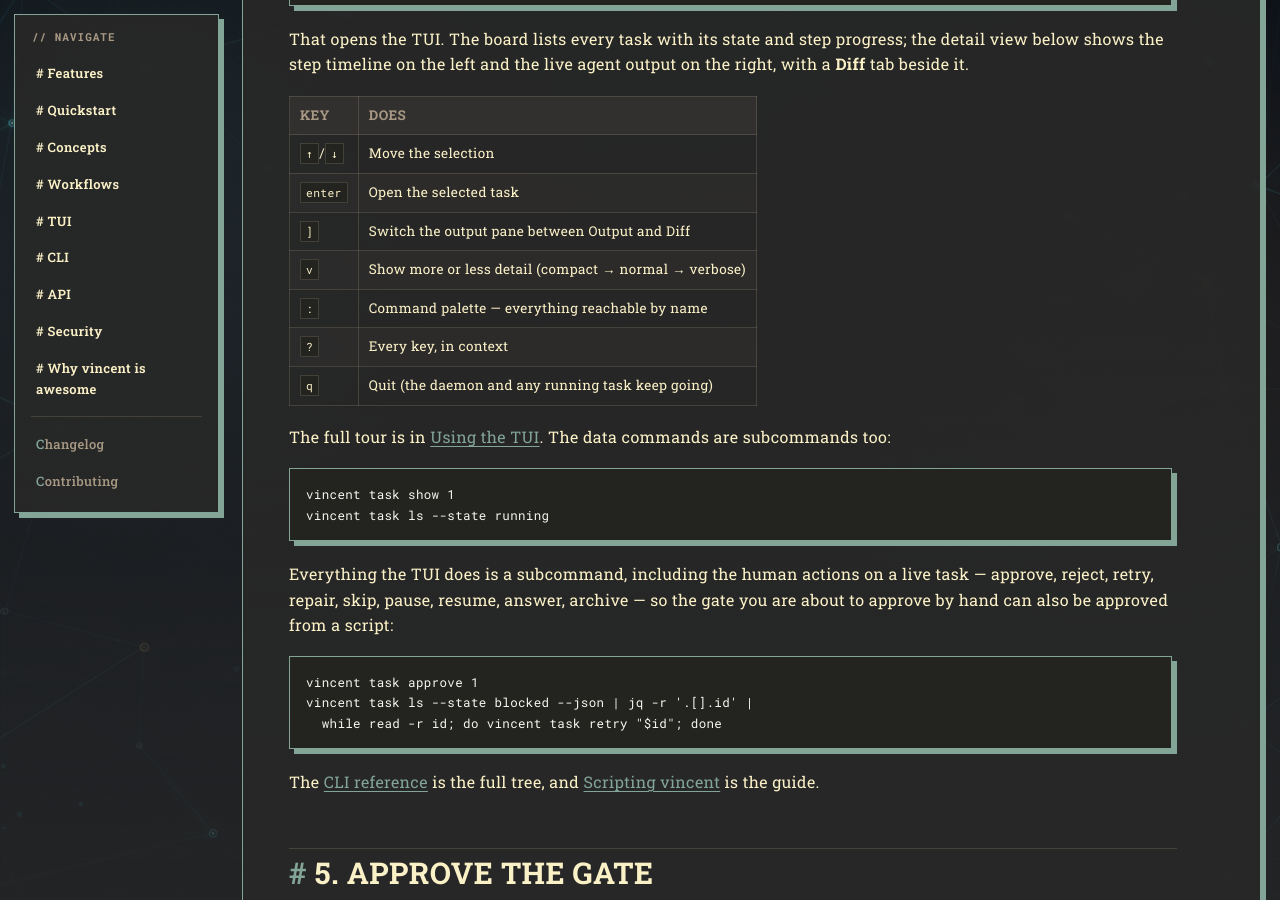
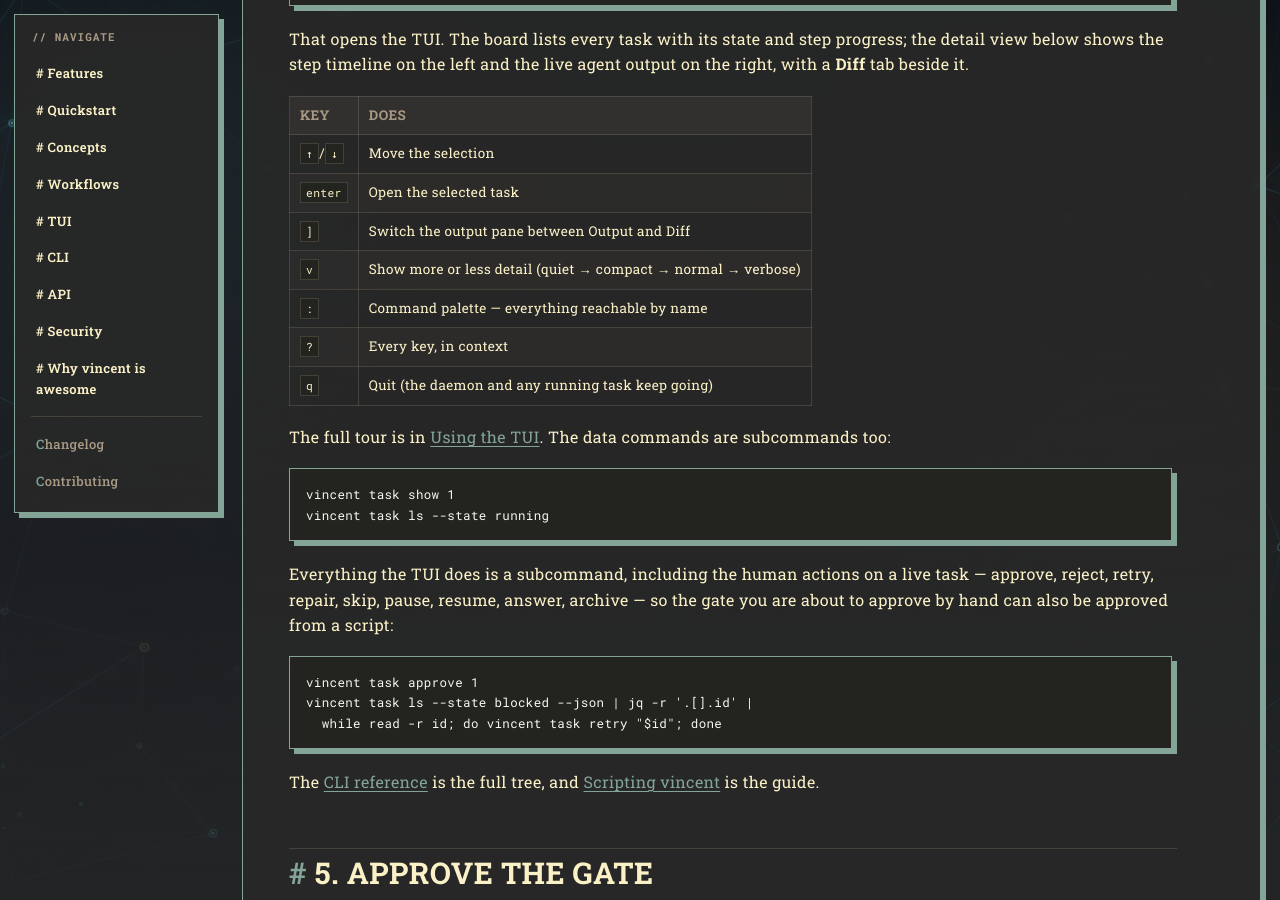
Before and after one commit to lezli01/vincent, a Jekyll site: the page built from docs/getting-started/quickstart.md, in a window 1280 px wide and 900 px high, scrolled down 3678 px. Built offline with Jekyll 4.4.1, drawn with Linux system fonts in a browser that asks for light colours; our own code applies the rules of GitHub Pages for plain Markdown files.

Commit message:
docs: name the fourth output level in the quickstart's key table
The quickstart carries its own short key table, derived from
internal/tui/bindings.go like the ones in docs/guides/tui.md. Its `v`
row still named three levels after issue #321 added `quiet` under
`compact`; the two tables in the TUI guide were updated with the code
and this one was not.

```diff
--- a/docs/getting-started/quickstart.md
+++ b/docs/getting-started/quickstart.md
@@ -169,7 +169,7 @@
 | `↑`/`↓` | Move the selection |
 | `enter` | Open the selected task |
 | `]` | Switch the output pane between Output and Diff |
-| `v` | Show more or less detail (compact → normal → verbose) |
+| `v` | Show more or less detail (quiet → compact → normal → verbose) |
 | `:` | Command palette — everything reachable by name |
 | `?` | Every key, in context |
 | `q` | Quit (the daemon and any running task keep going) |
```
